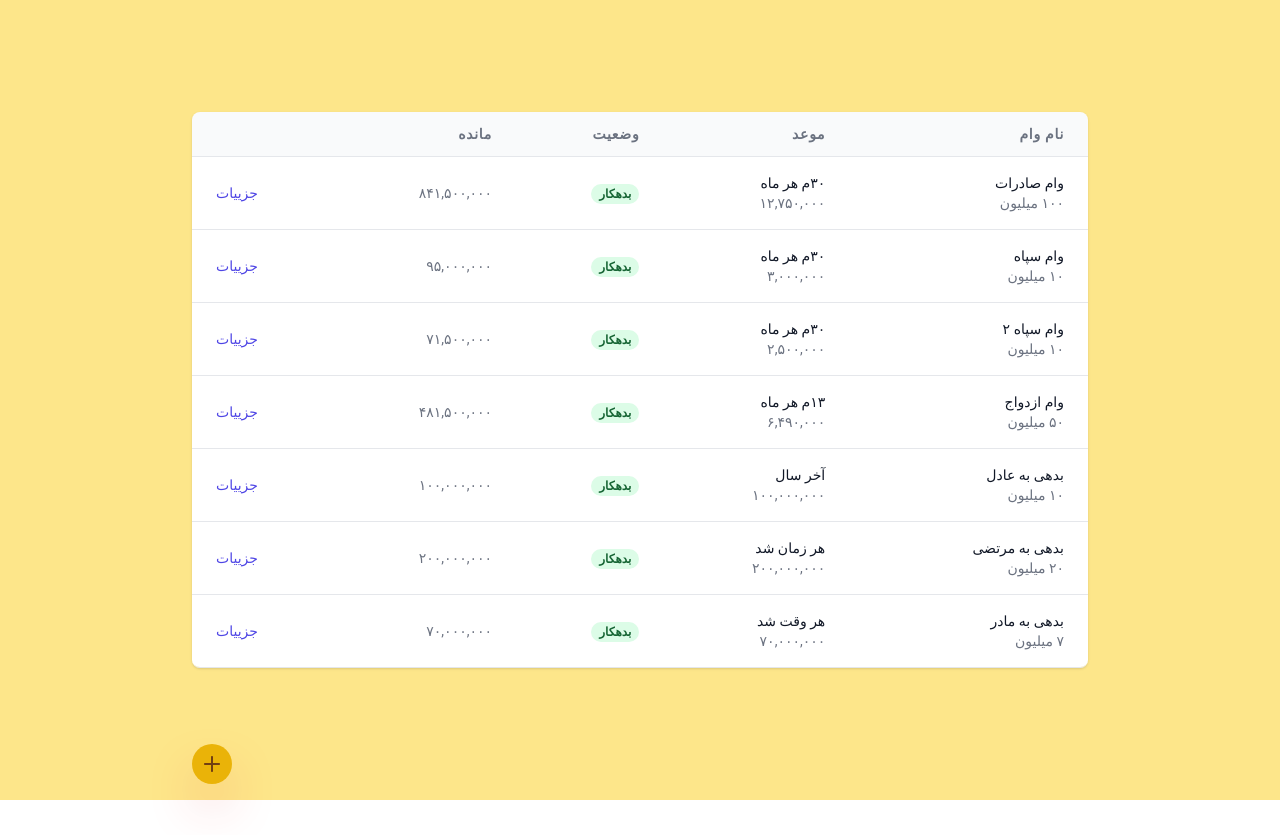
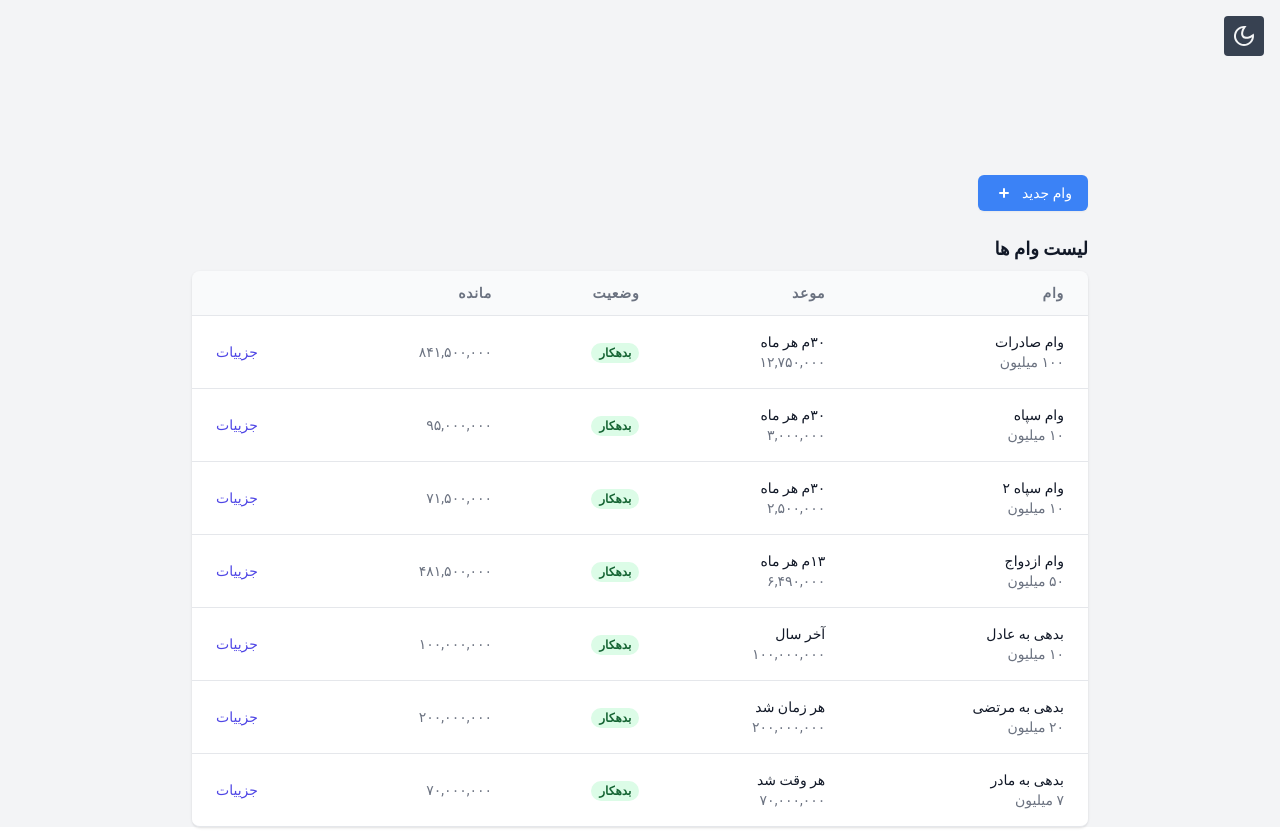
Before and after one commit to AldeonMoriak/loan-manager, a Vue app: page / in a window 1280 px wide. Before the commit the page ends 800 px from the top, so only its background shows below. Built offline with nearby package versions, Linux system fonts and the light colour scheme; a web font is replaced by a local one.

Commit message:
add dark mode

```diff
--- a/package.json
+++ b/package.json
@@ -7,6 +7,7 @@
     "preview": "vite preview"
   },
   "dependencies": {
+    "@vueuse/core": "^7.5.1",
     "vue": "^3.2.25"
   },
   "devDependencies": {
--- a/src/App.vue
+++ b/src/App.vue
@@ -3,12 +3,68 @@
 // Check out https://v3.vuejs.org/api/sfc-script-setup.html#sfc-script-setup
 import Loans from "./components/Loans.vue";
 import { store } from "./store";
-import AddTransaction from "./components/AddTransaction.vue";
+import { useDark, useToggle } from "@vueuse/core";
 
+const isDark = useDark();
+const toggleDark = useToggle(isDark);
 </script>
 
 <template>
-  <div class="bg-amber-200 min-h-screen max-w-7xl mx-auto font-vazir" :dir="store.dir">
+  <div
+    class="
+    duration-500
+    transition-colors
+      dark:bg-gray-600
+      bg-gray-100
+      min-h-screen
+      max-w-7xl
+      mx-auto
+      font-vazir
+    "
+    :dir="store.dir"
+  >
+    <div @click="toggleDark()" class="mx-4 pt-4 cursor-pointer">
+      <div v-if="isDark" class="bg-yellow-100 hover:bg-yellow-50 rounded p-2 inline-block">
+        <svg
+          width="24"
+          height="24"
+          viewBox="0 0 24 24"
+          fill="none"
+          xmlns="http://www.w3.org/2000/svg"
+          class="text-yellow-500 hover:text-yellow-700"
+        >
+          <path
+            fill-rule="evenodd"
+            clip-rule="evenodd"
+            d="M12 16C14.2091 16 16 14.2091 16 12C16 9.79086 14.2091 8 12 8C9.79086 8 8 9.79086 8 12C8 14.2091 9.79086 16 12 16ZM12 18C15.3137 18 18 15.3137 18 12C18 8.68629 15.3137 6 12 6C8.68629 6 6 8.68629 6 12C6 15.3137 8.68629 18 12 18Z"
+            fill="currentColor"
+          />
+          <path
+            fill-rule="evenodd"
+            clip-rule="evenodd"
+            d="M11 0H13V4.06189C12.6724 4.02104 12.3387 4 12 4C11.6613 4 11.3276 4.02104 11 4.06189V0ZM7.0943 5.68018L4.22173 2.80761L2.80752 4.22183L5.6801 7.09441C6.09071 6.56618 6.56608 6.0908 7.0943 5.68018ZM4.06189 11H0V13H4.06189C4.02104 12.6724 4 12.3387 4 12C4 11.6613 4.02104 11.3276 4.06189 11ZM5.6801 16.9056L2.80751 19.7782L4.22173 21.1924L7.0943 18.3198C6.56608 17.9092 6.09071 17.4338 5.6801 16.9056ZM11 19.9381V24H13V19.9381C12.6724 19.979 12.3387 20 12 20C11.6613 20 11.3276 19.979 11 19.9381ZM16.9056 18.3199L19.7781 21.1924L21.1923 19.7782L18.3198 16.9057C17.9092 17.4339 17.4338 17.9093 16.9056 18.3199ZM19.9381 13H24V11H19.9381C19.979 11.3276 20 11.6613 20 12C20 12.3387 19.979 12.6724 19.9381 13ZM18.3198 7.0943L21.1923 4.22183L19.7781 2.80762L16.9056 5.6801C17.4338 6.09071 17.9092 6.56608 18.3198 7.0943Z"
+            fill="currentColor"
+          />
+        </svg>
+      </div>
+      <div v-else class="bg-gray-700 hover:bg-gray-500 rounded p-2 inline-block">
+        <svg
+          width="24"
+          height="24"
+          viewBox="0 0 24 24"
+          fill="none"
+          xmlns="http://www.w3.org/2000/svg"
+          class="text-gray-100 hover:text-gray-200"
+        >
+          <path
+            fill-rule="evenodd"
+            clip-rule="evenodd"
+            d="M12.2256 2.00253C9.59172 1.94346 6.93894 2.9189 4.92893 4.92891C1.02369 8.83415 1.02369 15.1658 4.92893 19.071C8.83418 22.9763 15.1658 22.9763 19.0711 19.071C21.0811 17.061 22.0565 14.4082 21.9975 11.7743C21.9796 10.9772 21.8669 10.1818 21.6595 9.40643C21.0933 9.9488 20.5078 10.4276 19.9163 10.8425C18.5649 11.7906 17.1826 12.4053 15.9301 12.6837C14.0241 13.1072 12.7156 12.7156 12 12C11.2844 11.2844 10.8928 9.97588 11.3163 8.0699C11.5947 6.81738 12.2094 5.43511 13.1575 4.08368C13.5724 3.49221 14.0512 2.90664 14.5935 2.34046C13.8182 2.13305 13.0228 2.02041 12.2256 2.00253ZM17.6569 17.6568C18.9081 16.4056 19.6582 14.8431 19.9072 13.2186C16.3611 15.2643 12.638 15.4664 10.5858 13.4142C8.53361 11.362 8.73568 7.63895 10.7814 4.09281C9.1569 4.34184 7.59434 5.09193 6.34315 6.34313C3.21895 9.46732 3.21895 14.5326 6.34315 17.6568C9.46734 20.781 14.5327 20.781 17.6569 17.6568Z"
+            fill="currentColor"
+          />
+        </svg>
+      </div>
+    </div>
     <Loans class="mx-auto" />
   </div>
 </template>
--- a/src/components/Loans.vue
+++ b/src/components/Loans.vue
@@ -3,18 +3,21 @@ import { ref, reactive, computed } from "vue";
 import Table from "./Table.vue";
 import Transactions from "./Transactions.vue";
 import { store } from "../store";
-import AddTransaction from "./AddTransaction.vue";
 
 const showAddTransaction = ref(false);
 
+const defaultTitle = store.dir === "rtl" ? "لیست وام ها" : "Loans List";
+
+const title = ref(defaultTitle);
+
 const showAddHandler = () => {
   showAddTransaction.value = true;
-}
+};
 
-const headers = ref(["نام وام", "موعد", "وضعیت", "مانده"]);
+const headers = ref(["وام", "موعد", "وضعیت", "مانده"]);
 const rows = reactive([
   {
-    id: 'a',
+    id: "a",
     name: "وام صادرات",
     total_amount: "۱۰۰ میلیون",
     due_date: "۳۰م هر ماه",
@@ -23,7 +26,7 @@ const rows = reactive([
     remainder: "۸۴۱,۵۰۰,۰۰۰",
   },
   {
-    id: 'a',
+    id: "a",
     name: "وام سپاه",
     total_amount: "۱۰ میلیون",
     due_date: "۳۰م هر ماه",
@@ -32,7 +35,7 @@ const rows = reactive([
     remainder: "۹۵,۰۰۰,۰۰۰",
   },
   {
-    id: 'a',
+    id: "a",
     name: "وام سپاه ۲",
     total_amount: "۱۰ میلیون",
     due_date: "۳۰م هر ماه",
@@ -41,7 +44,7 @@ const rows = reactive([
     remainder: "۷۱,۵۰۰,۰۰۰",
   },
   {
-    id: 'a',
+    id: "a",
     name: "وام ازدواج",
     total_amount: "۵۰ میلیون",
     due_date: "۱۳م هر ماه",
@@ -50,7 +53,7 @@ const rows = reactive([
     remainder: "۴۸۱,۵۰۰,۰۰۰",
   },
   {
-    id: 'a',
+    id: "a",
     name: "بدهی به عادل",
     total_amount: "۱۰ میلیون",
     due_date: "آخر سال",
@@ -59,7 +62,7 @@ const rows = reactive([
     remainder: "۱۰۰,۰۰۰,۰۰۰",
   },
   {
-    id: 'a',
+    id: "a",
     name: "بدهی به مرتضی",
     total_amount: "۲۰ میلیون",
     due_date: "هر زمان شد",
@@ -68,7 +71,7 @@ const rows = reactive([
     remainder: "۲۰۰,۰۰۰,۰۰۰",
   },
   {
-    id: 'a',
+    id: "a",
     name: "بدهی به مادر",
     total_amount: "۷ میلیون",
     due_date: "هر وقت شد",
@@ -80,79 +83,135 @@ const rows = reactive([
 const showTransaction = ref(false);
 const transactionRows = reactive([
   {
-    name: 'قسط 11 صادرات',
-    date: '1400/09/30',
-    amount: '12750000'
+    name: "قسط 11 صادرات",
+    date: "1400/09/30",
+    amount: "12750000",
   },
   {
-    name: 'قسط 12 صادرات',
-    date: '1400/09/30',
-    amount: '12750000'
+    name: "قسط 12 صادرات",
+    date: "1400/09/30",
+    amount: "12750000",
   },
   {
-    name: 'قسط 13 صادرات',
-    date: '1400/09/30',
-    amount: '12750000'
+    name: "قسط 13 صادرات",
+    date: "1400/09/30",
+    amount: "12750000",
   },
   {
-    name: 'قسط 15 صادرات',
-    date: '1400/09/30',
-    amount: '12750000'
+    name: "قسط 15 صادرات",
+    date: "1400/09/30",
+    amount: "12750000",
   },
   {
-    name: 'قسط 12 صادرات',
-    date: '1400/10/30',
-    amount: '12750000'
+    name: "قسط 12 صادرات",
+    date: "1400/10/30",
+    amount: "12750000",
   },
   {
-    name: 'قسط 12 صادرات',
-    date: '1400/11/30',
-    amount: '12750000'
+    name: "قسط 12 صادرات",
+    date: "1400/11/30",
+    amount: "12750000",
   },
 ]);
 
 const detailsHandler = (index: number) => {
   showTransaction.value = true;
-}
-const backHandler = () => { showTransaction.value = false; }
+  title.value =
+    (store.dir === "rtl" ? "جزییات " : "Details of ") + loanNames.value[index];
+};
+const backHandler = () => {
+  showTransaction.value = false;
+  title.value = defaultTitle;
+};
 
 const loanNames = computed(() => {
-    // rows.forEach(el =>)
-})
+  return rows.map((el) => el.name);
+});
 </script>
 
 <template>
+  <!-- <AddTransaction :loan-names /> -->
   <div class="max-w-4xl pt-28 flex flex-col">
-    <!-- <AddTransaction :loan-names /> -->
-    <button
-      v-if="showTransaction"
-      @click="backHandler"
-      class="bg-red-200 text-red-600 rounded px-4 py-2 self-end mb-4 hover:(bg-red-300 text-red-700)"
-      type="button"
-    >{{ store.dir === 'rtl' ? 'بازگشت' : 'Back' }}</button>
-    <Transactions v-if="showTransaction" :rows="transactionRows" />
-    <Table v-else :rows="rows" :headers="headers" class @emit-details="detailsHandler" />
-
-    <div class :dir="store.dir === 'rtl' ? 'ltr' : 'rtl'">
-      <button
-        type="button"
-        class="fixed rounded-full bg-yellow-500 bottom-4 shadow-2xl shadow-red-600 p-2"
+    <div class="flex justify-between">
+      <div
+      v-if="!showTransaction"
+        class="
+          group
+          flex
+          items-center
+          rounded-md
+          bg-blue-500
+          text-white text-sm
+          font-medium
+          py-2
+          px-4
+          mb-4
+          cursor-pointer
+          shadow-sm
+          hover:bg-blue-400
+        "
         @click="showAddHandler"
       >
-        <svg
-          width="24"
-          height="24"
-          class="text-yellow-900 w-6 h-6"
-          viewBox="0 0 24 24"
-          fill="none"
-          xmlns="http://www.w3.org/2000/svg"
-        >
+        {{ store.dir === "rtl" ? "وام جدید" : "New Loan" }}
+        <svg width="20" height="20" fill="currentColor" class="mr-2">
           <path
-            d="M12 4C11.4477 4 11 4.44772 11 5V11H5C4.44772 11 4 11.4477 4 12C4 12.5523 4.44772 13 5 13H11V19C11 19.5523 11.4477 20 12 20C12.5523 20 13 19.5523 13 19V13H19C19.5523 13 20 12.5523 20 12C20 11.4477 19.5523 11 19 11H13V5C13 4.44772 12.5523 4 12 4Z"
-            fill="currentColor"
-          />
+            d="M10 5a1 1 0 0 1 1 1v3h3a1 1 0 1 1 0 2h-3v3a1 1 0 1 1-2 0v-3H6a1 1 0 1 1 0-2h3V6a1 1 0 0 1 1-1Z"
+          ></path>
         </svg>
+      </div>
+      <div
+        v-else
+        class="
+          group
+          flex
+          items-center
+          rounded-md
+          bg-blue-500
+          text-white text-sm
+          font-medium
+          py-2
+          px-4
+          mb-4
+          cursor-pointer
+          shadow-sm
+          hover:bg-blue-400
+        "
+        @click="showAddHandler"
+      >
+        {{ store.dir === "rtl" ? "تراکنش جدید" : "New Transaction" }}
+        <svg width="20" height="20" fill="currentColor" class="mr-2">
+          <path
+            d="M10 5a1 1 0 0 1 1 1v3h3a1 1 0 1 1 0 2h-3v3a1 1 0 1 1-2 0v-3H6a1 1 0 1 1 0-2h3V6a1 1 0 0 1 1-1Z"
+          ></path>
+        </svg>
+      </div>
+      <button
+        v-if="showTransaction"
+        @click="backHandler"
+        class="
+          bg-red-200
+          text-red-600 text-sm
+          font-medium
+          rounded
+          px-4
+          py-2
+          mb-4
+          hover:(bg-red-300
+          text-red-700)
+        "
+        type="button"
+      >
+        {{ store.dir === "rtl" ? "بازگشت" : "Back" }}
       </button>
     </div>
+    <div class="text-lg py-2 text-gray-900 dark:text-white font-semibold">{{ title }}</div>
+    <Transactions v-if="showTransaction" :rows="transactionRows" />
+    <Table
+      v-else
+      :rows="rows"
+      :headers="headers"
+      class
+      @emit-details="detailsHandler"
+    />
   </div>
 </template>
--- a/src/components/Table.vue
+++ b/src/components/Table.vue
@@ -101,7 +101,7 @@
 import { store } from "../store";
 
 const props = defineProps<{ headers: string[]; rows: any[] }>();
-const emits = defineEmits<{(e: 'emitDetails', value: number): void}>();
+const emits = defineEmits<{(e: 'emitDetails', index: number): void}>();
 
 const emitDetailsHandler = (index: number) => {
   emits('emitDetails', index)
--- a/src/components/Transactions.vue
+++ b/src/components/Transactions.vue
@@ -73,5 +73,5 @@ import { store } from "../store";
 import {ref, reactive} from 'vue';
 
 const props = defineProps<{ rows: any[] }>();
-const headers = ref(['نام', 'تاریخ', 'مقدار'])
+const headers = ref(['تراکنش', 'تاریخ', 'مقدار'])
 </script>
--- a/src/store.ts
+++ b/src/store.ts
@@ -2,4 +2,4 @@ import { reactive } from "vue";
 
 export const store = reactive({
   dir: "rtl",
-} as { dir: string });
+} as { dir: 'rtl' | 'ltr' });
```
Also changed, not shown: 1 other file (tests, documents, lock files or other folders).
